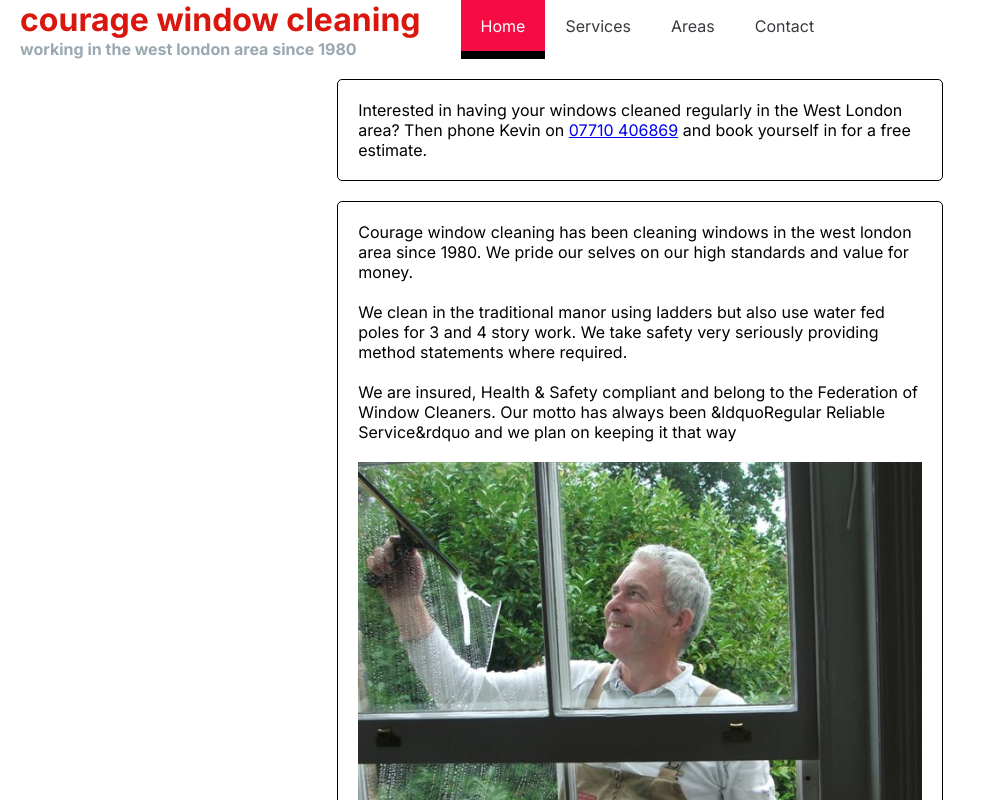
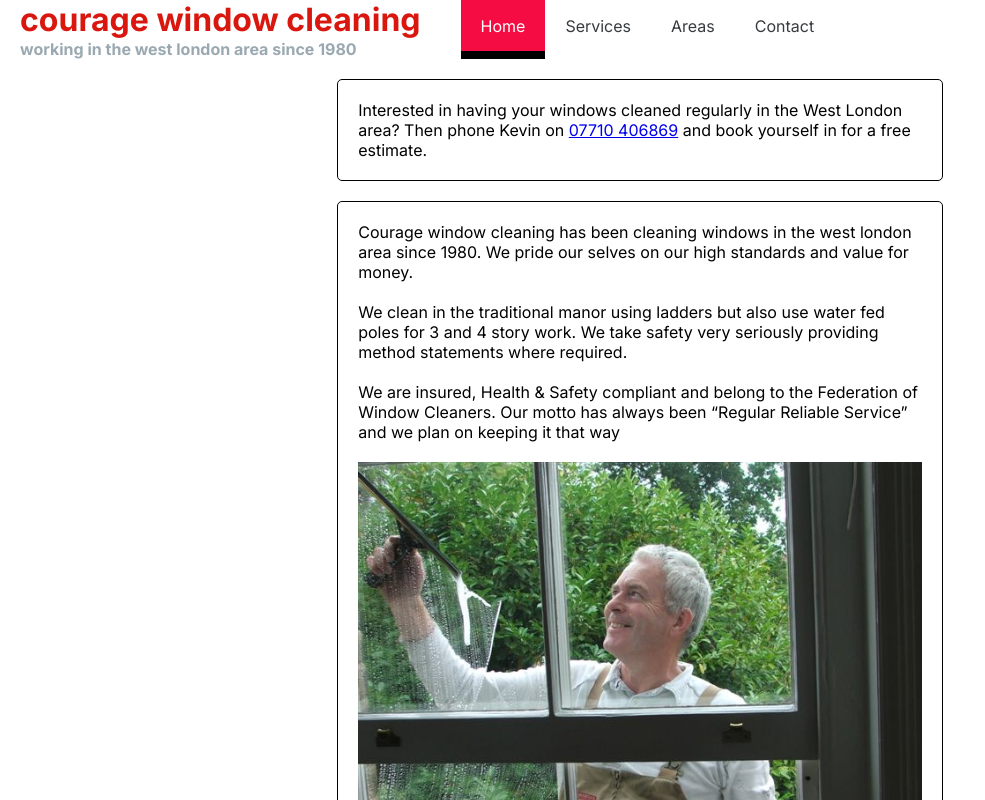
Before and after one commit to JohnFarrellDev/courage-cleaning-services, a Next.js app: page / in a window 1280 px wide. Shown: the top 800 px of the page, without its empty margins (0-985 px from the left). Built offline with nearby package versions, Linux system fonts and the light colour scheme.

Commit message:
fix html quotes

```diff
--- a/pages/index.tsx
+++ b/pages/index.tsx
@@ -43,8 +43,8 @@ export default function Home() {
           <p>
             We are insured, Health & Safety compliant and belong to the
             Federation of Window Cleaners. Our motto has always been
-            &ldquoRegular Reliable Service&rdquo and we plan on keeping it that
-            way
+            &ldquo;Regular Reliable Service&rdquo; and we plan on keeping it
+            that way
           </p>
           <Image
             src="/kevin-farrell-window-cleaner.jpg"
```
